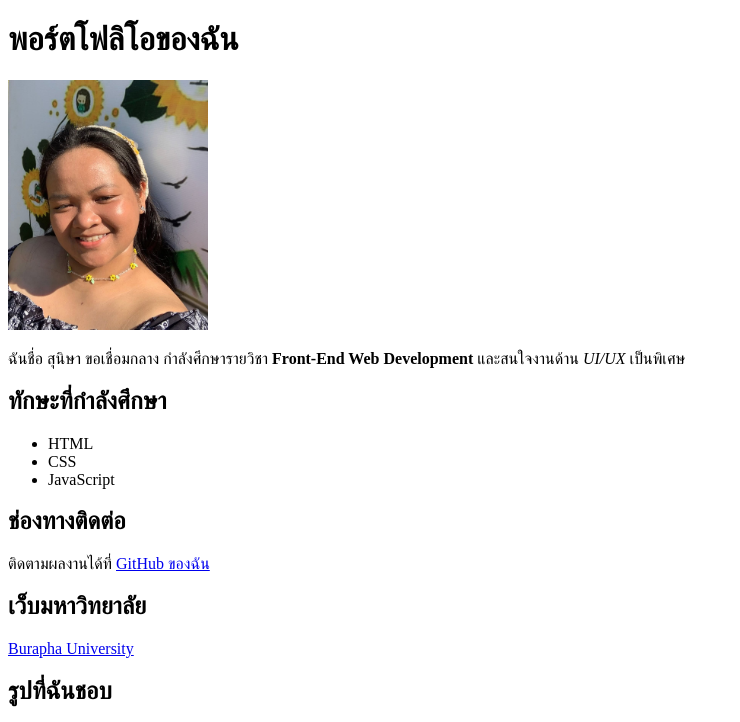
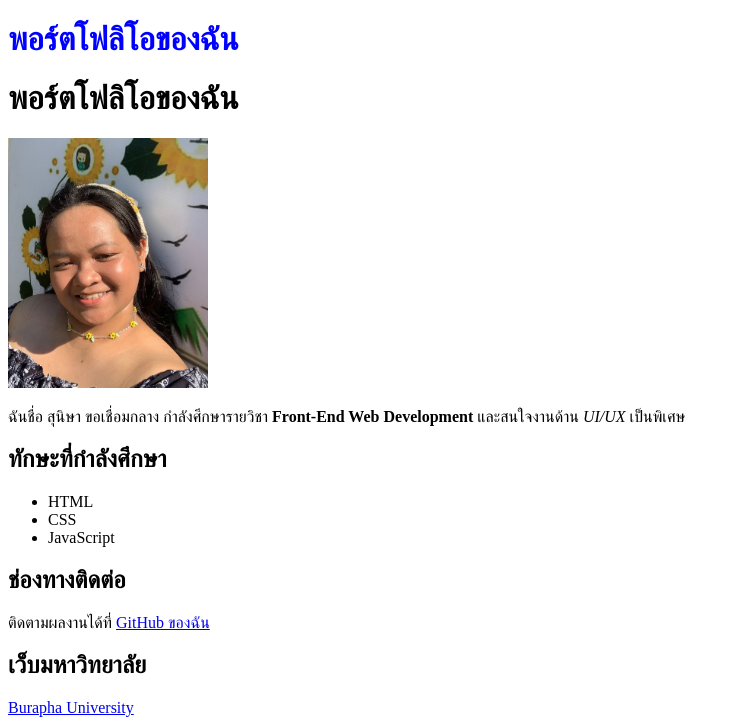
Before and after one commit to 68160047-Sunisa/88726065, a plain HTML site: page week01/index.html in a window 1280 px wide. Shown: the top 722 px of the page, without its empty margins (0-740 px from the left). Drawn offline with Linux system fonts and the light colour scheme.

Commit message:
ทดลองเปลี่ยนสี h1

```diff
--- a/week01/index.html
+++ b/week01/index.html
@@ -3,7 +3,7 @@
 <head>
   <meta charset="UTF-8">
   <meta name="viewport" content="width=device-width, initial-scale=1.0">
-  <title>พอร์ตโฟลิโอของฉัน</title>
+  <h1 style="color: blue;">พอร์ตโฟลิโอของฉัน</h1>
 </head>
 <body>
   <h1>พอร์ตโฟลิโอของฉัน</h1>
```
